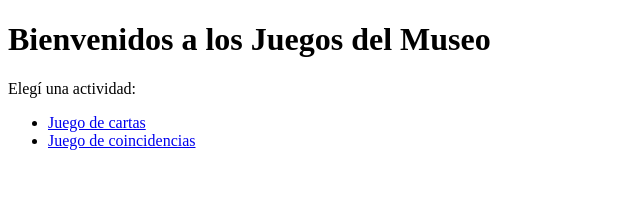
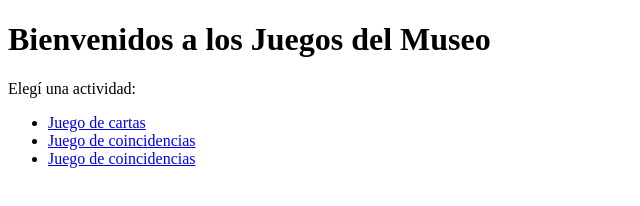
Before and after one commit to Mairacejas/juego-del-museo, a plain HTML site: page index.html in a window 1280 px wide. Shown: the whole page, without its empty margins (0-640 px from the left). Drawn offline with Linux system fonts and the light colour scheme.

Commit message:
Update index.html

```diff
--- a/index.html
+++ b/index.html
@@ -10,6 +10,7 @@
   <ul>
     <li><a href="juego de cartas.html">Juego de cartas</a></li>
     <li><a href="juego-k.html">Juego de coincidencias</a></li>
+    <li><a href="juego.html">Juego de coincidencias</a></li>
   </ul>
 </body>
 </html>
```
